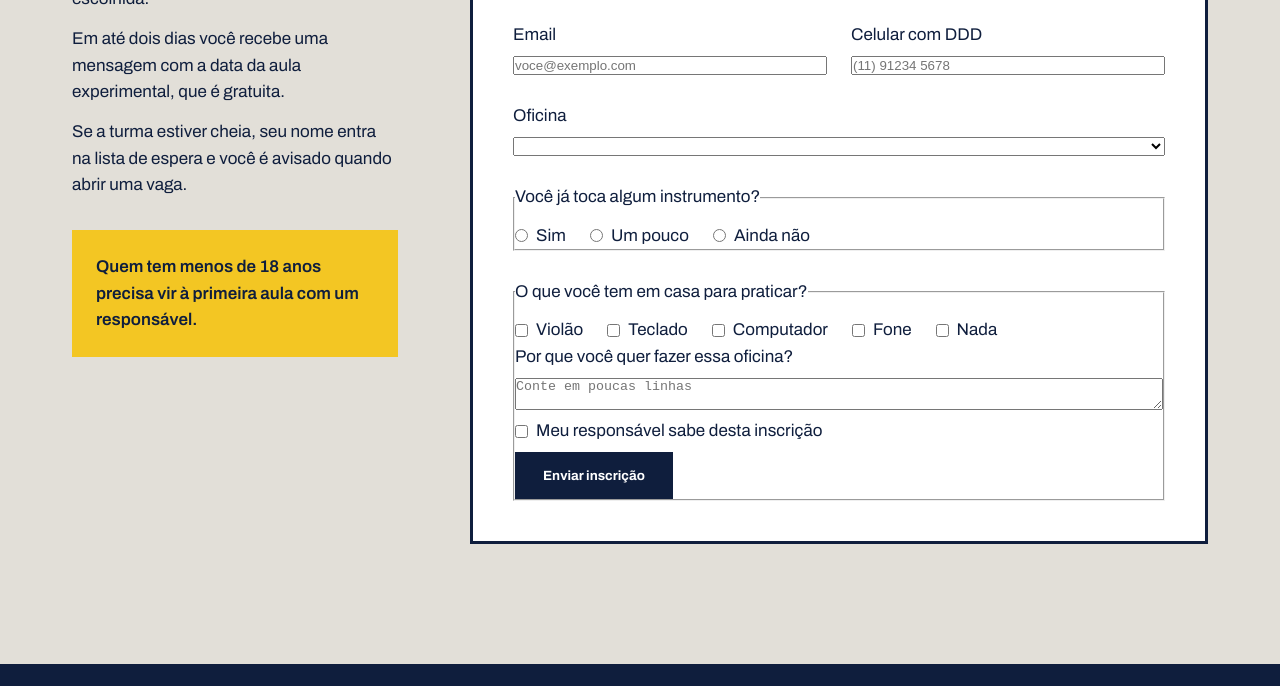
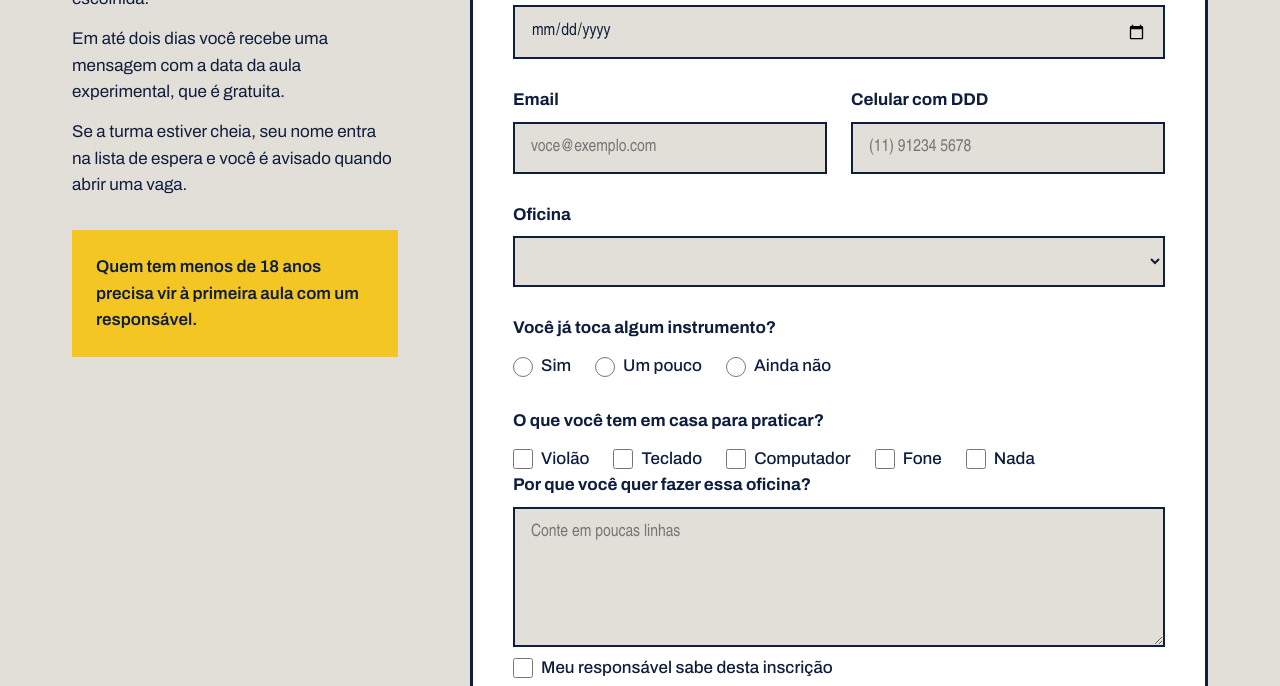
Before and after one commit to nicolasmazaiaez/laje_sonora, a plain HTML site: page inscricao.html in a window 1280 px wide. Shown: the part 507-1193 px from the top of the page. Drawn offline with Linux system fonts and the light colour scheme; a web font is replaced by a local one.

Commit message:
Página de inscrição pronta

```diff
--- a/inscricao.css
+++ b/inscricao.css
@@ -184,3 +184,44 @@ h1, h2, h3{
     align-items: center;
     gap: 8px;
 }
+
+.formulario label, .formulario legend{
+    font-weight: 700;
+}
+
+.formulario fieldset{
+    border: none;
+}
+
+.formulario input[type="text"], .formulario input[type="email"], .formulario input[type="tel"], .formulario input[type="date"], .formulario select, .formulario textarea{
+    width: 100%;
+    padding-block: 14px;
+    padding-inline: 16px;
+    border: 2px solid var(--tinta);
+    background: var(--concreto);
+    font-family: var(--fonte-cartaz);
+    font-size: 17px;
+    color: var(--tinta);
+}
+
+.formulario input:focus, .formulario select:focus, .formulario textarea:focus{
+    outline: 3px solid var(--caixa-dagua);
+    outline-offset: 2px;
+    background: var(--branco);
+}
+
+.formulario textarea{
+    height: 140px;
+    resize: vertical;
+}
+
+.formulario .opcao label{
+    font-weight: 500;
+}
+
+.formulario input[type="radio"], .formulario input[type="checkbox"]{
+    height: 20px;
+    width: 20px;
+    accent-color:var(--caixa-dagua);
+
+}
```
